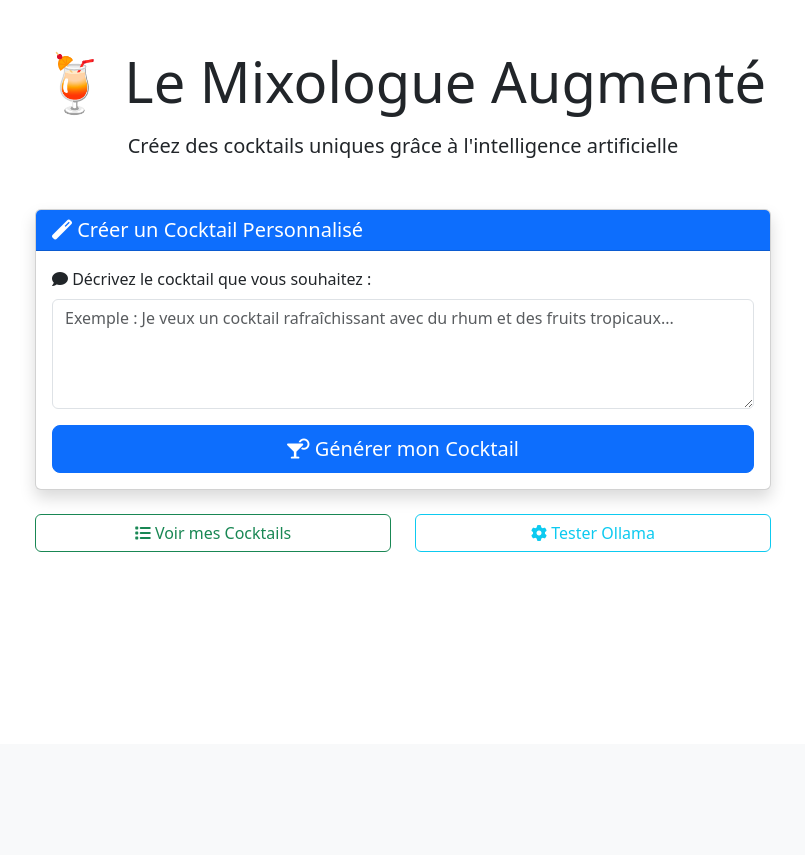
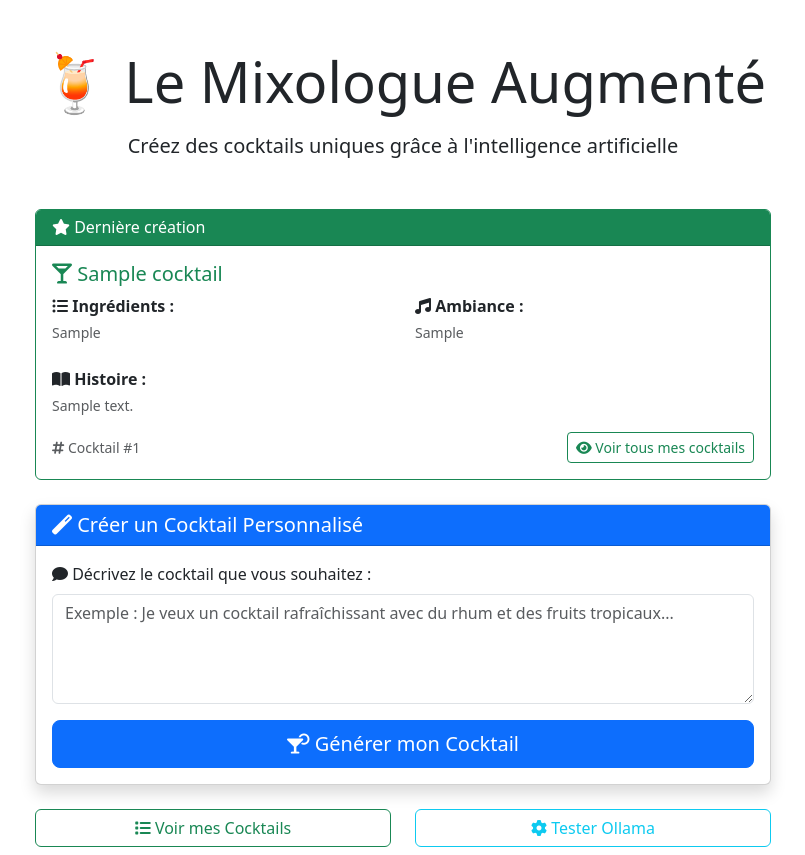
Before and after one commit to thestrangemonster/evaluationNikkow, a Flask app: page / in a window 1280 px wide. Shown: the part 56-911 px from the top of the page, without its empty margins (237-1042 px from the left). Before the commit the page ends 608 px from the top, so only its background shows below. Run offline with Flask 3, Linux system fonts and the light colour scheme; tables that the repository leaves empty hold one stand-in row (values such as "Sample post").

Commit message:
last push for uptdate home

```diff
--- a/app.py
+++ b/app.py
@@ -3,15 +3,15 @@ from flask_sqlalchemy import SQLAlchemy
 from view.main import main_bp
 from view.cocktails import cocktails_bp
 from view.responses import responses_bp
-from models import db
+from models import db, StockCocktails
 import os
 
 app = Flask(__name__)
 
 # Configuration de l'application pour Docker
 app.config['SQLALCHEMY_DATABASE_URI'] = os.getenv(
-    'DATABASE_URL',
-    'sqlite:///bar_cocktails.db')
+    'SQLALCHEMY_DATABASE_URI',
+    'sqlite:///instance/bar_cocktails.db')
 
 app.config['SQLALCHEMY_TRACK_MODIFICATIONS'] = False
 app.config['SECRET_KEY'] = os.getenv('SECRET_KEY', 'your_secret_key')
--- a/docker-compose.yml
+++ b/docker-compose.yml
@@ -4,11 +4,13 @@ services:
   flask-app:
     build:
       context: .
-      dockerfile: dockerfile  # ← Pointer vers votre fichier en minuscules
+      dockerfile: Dockerfile  # ← Pointer vers Dockerfile avec majuscule
     ports:
       - "5000:5000"
+    volumes:
+      - ./instance:/app/instance  # Synchronise le dossier instance entre l'hôte et le conteneur
     environment:
-      - SQLALCHEMY_DATABASE_URI=sqlite:///bar_cocktails.db
+      - SQLALCHEMY_DATABASE_URI=sqlite:///instance/bar_cocktails.db
       - OLLAMA_URL=http://ollama:11434
       - SECRET_KEY=your-secret-key-here
     depends_on:
--- a/templates/home.html
+++ b/templates/home.html
@@ -20,7 +20,43 @@
                 <h1 class="display-4 mb-3">🍹 Le Mixologue Augmenté</h1>
                 <p class="lead">Créez des cocktails uniques grâce à l'intelligence artificielle</p>
             </div>
-
+            <!-- Dernier cocktail créé -->
+            {% if last_cocktail %}
+            <div class="card mb-4 border-success">
+                <div class="card-header bg-success text-white">
+                    <h6 class="mb-0">
+                        <i class="fas fa-star"></i> Dernière création
+                    </h6>
+                </div>
+                <div class="card-body">
+                    <h5 class="card-title text-success">
+                        <i class="fas fa-glass-martini-alt"></i> {{ last_cocktail.name_created }}
+                    </h5>
+                    <div class="row">
+                        <div class="col-md-6">
+                            <p class="mb-1"><strong><i class="fas fa-list-ul"></i> Ingrédients :</strong></p>
+                            <p class="text-muted small">{{ last_cocktail.ingredients }}</p>
+                        </div>
+                        <div class="col-md-6">
+                            <p class="mb-1"><strong><i class="fas fa-music"></i> Ambiance :</strong></p>
+                            <p class="text-muted small">{{ last_cocktail.sound_ambiance }}</p>
+                        </div>
+                    </div>
+                    <div class="mt-2">
+                        <p class="mb-1"><strong><i class="fas fa-book-open"></i> Histoire :</strong></p>
+                        <p class="text-muted small">{{ last_cocktail.story_describe[:150] }}{% if last_cocktail.story_describe|length > 150 %}...{% endif %}</p>
+                    </div>
+                    <div class="d-flex justify-content-between align-items-center mt-3">
+                        <small class="text-muted">
+                            <i class="fas fa-hashtag"></i> Cocktail #{{ last_cocktail.id }}
+                        </small>
+                        <a href="{{ url_for('cocktails.show_cocktails') }}" class="btn btn-outline-success btn-sm">
+                            <i class="fas fa-eye"></i> Voir tous mes cocktails
+                        </a>
+                    </div>
+                </div>
+            </div>
+            {% endif %}
             <!-- Formulaire de génération -->
             <div class="card shadow">
                 <div class="card-header bg-primary text-white">
--- a/view/main.py
+++ b/view/main.py
@@ -1,8 +1,20 @@
 from flask import Blueprint, render_template
-
+from models import StockCocktails
 
 main_bp = Blueprint('main', __name__)
 
 @main_bp.route('/')
 def index():
-    return render_template('home.html')
+    # Debug : Compter tous les cocktails
+    total_cocktails = StockCocktails.query.count()
+    print(f"🔍 Total cocktails en BDD : {total_cocktails}")
+
+    # Récupérer le dernier cocktail
+    last_cocktail = StockCocktails.query.order_by(StockCocktails.id.desc()).first()
+
+    if last_cocktail:
+        print(f"🍹 Dernier cocktail : {last_cocktail.name_created} (ID: {last_cocktail.id})")
+    else:
+        print("❌ Aucun cocktail trouvé")
+
+    return render_template('home.html', last_cocktail=last_cocktail)
```
Also changed, not shown: templates/cocktails.html (+7 -9 lines), view/cocktails.py (+15 -4 lines), 2 other files.
